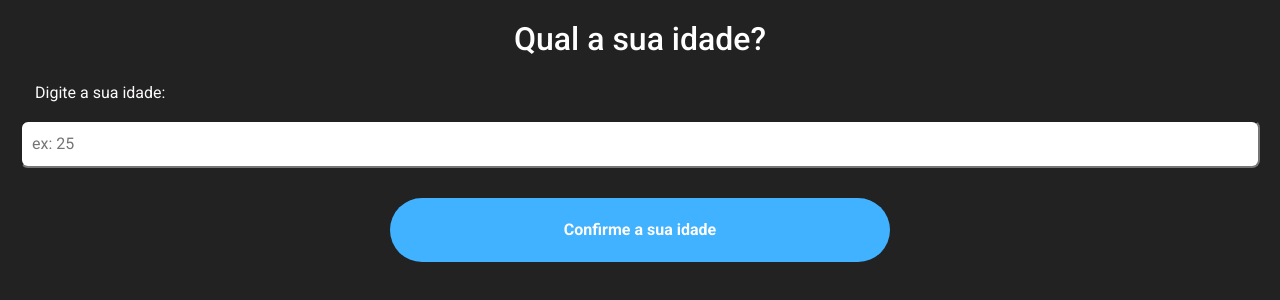
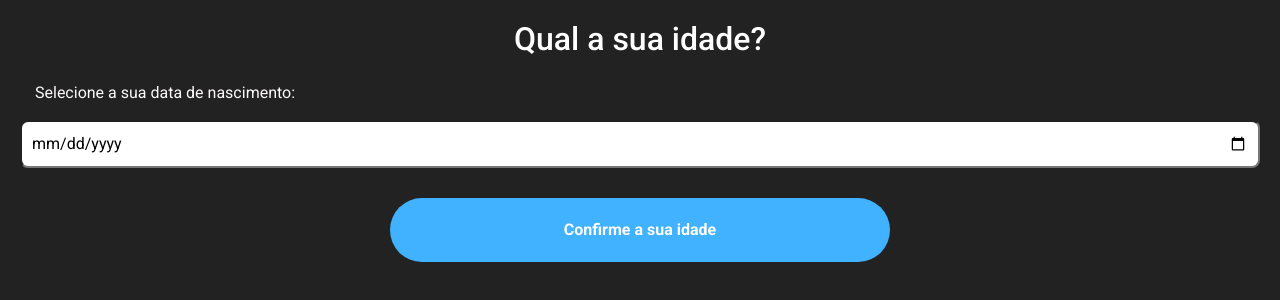
Before and after one commit to growth-tap-rad/bestrong-front, a Vue app: page /age in a window 1280 px wide. Shown: the top 300 px of the page. Built offline with nearby package versions, Linux system fonts and the light colour scheme.

Commit message:
Fix: Finalização da Tela da idade

```diff
--- /dev/null
+++ b/src/components/VInputDate.vue
@@ -0,0 +1,38 @@
+<script setup>
+defineProps({
+  data: {
+    title: {
+      type: String,
+      required: true,
+      default: ''
+    }
+  }
+})
+</script>
+
+<template>
+  <div class="inputs" id="datepicker">
+    <label for="date" class="label">{{ data.title }}</label>
+    <input type="date" class="input" id="date"/>
+  </div>
+</template>
+
+<style scoped>
+
+.inputs{
+    display: flex;
+    flex-direction: column;
+    width: 100%;
+
+
+.label{
+    color: var(--bg-color-light);
+    padding: 15px;
+
+}
+.input{
+padding: 10px;
+border-radius: 8px;
+}
+}
+</style>
--- a/src/views/Age.vue
+++ b/src/views/Age.vue
@@ -2,18 +2,19 @@
   <div class="bg-age">
     <VtitlePage title="Qual a sua idade?" />
 
-      <VInput :data="InputAge" />
+    <VInputDate :data="InputAge" />
     <VButton text="Confirme a sua idade" class="button" />
+
   </div>
 </template>
 
 <script setup>
 import VButton from '../components/VButton.vue'
-  import VInput from '../components/VInput.vue'
+import VInputDate from '../components/VInputDate.vue'
 import VtitlePage from '../components/VtitlePage.vue'
+
 const InputAge = {
-    title: 'Digite a sua idade:',
-    placeholder: 'ex: 25'
+  title: 'Selecione a sua data de nascimento:'
 }
 </script>
 
@@ -26,11 +27,15 @@
   display: flex;
   flex-direction: column;
   align-items: center;
+}
 
 .button {
   margin: 30px 0;
   background-color: var(--button-color-light);
   max-width: 500px;
 }
+
+.input-group-append {
+  cursor: pointer;
 }
 </style>
```
Lines whose indentation alone changed are shown as unchanged.
